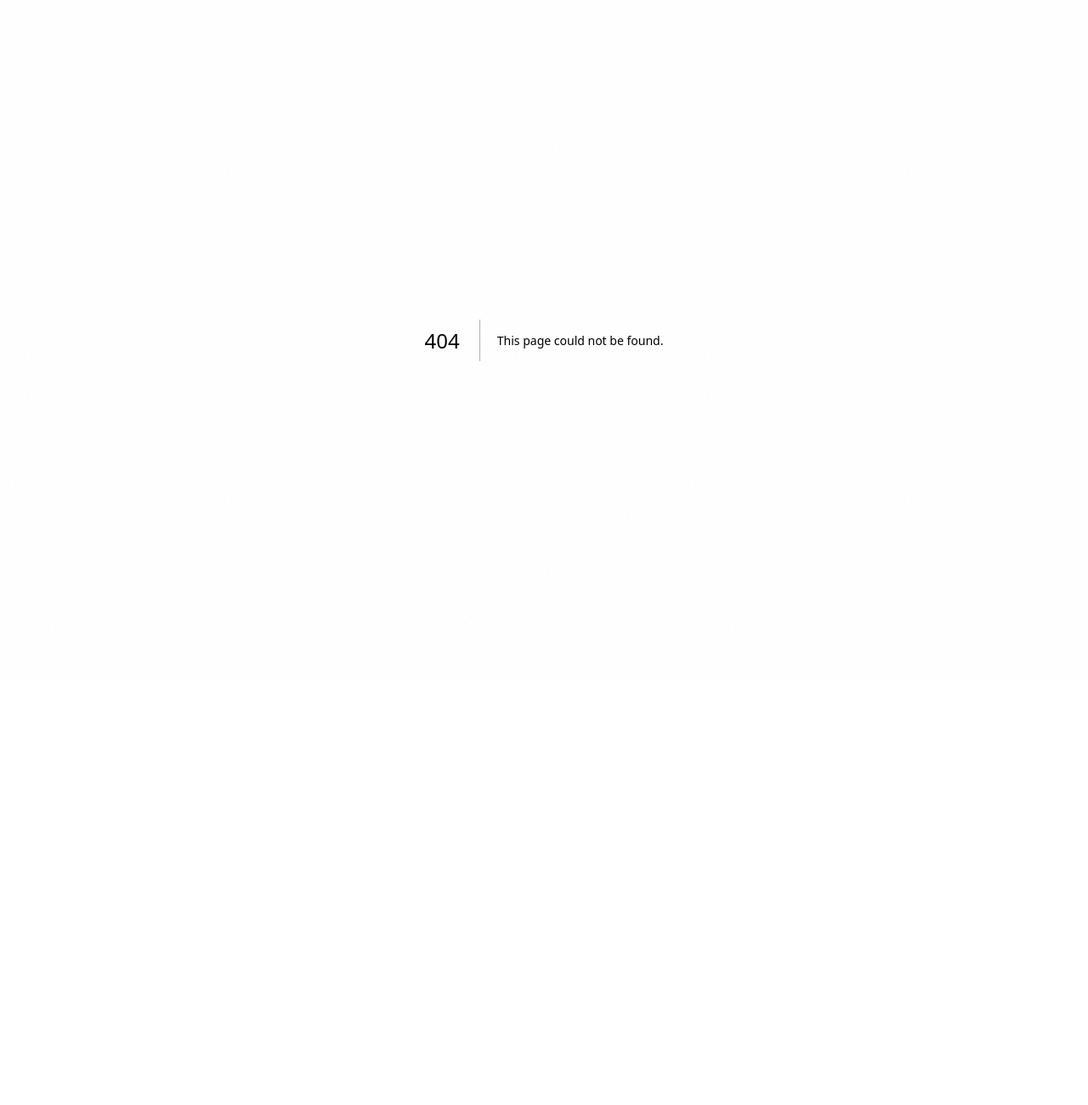
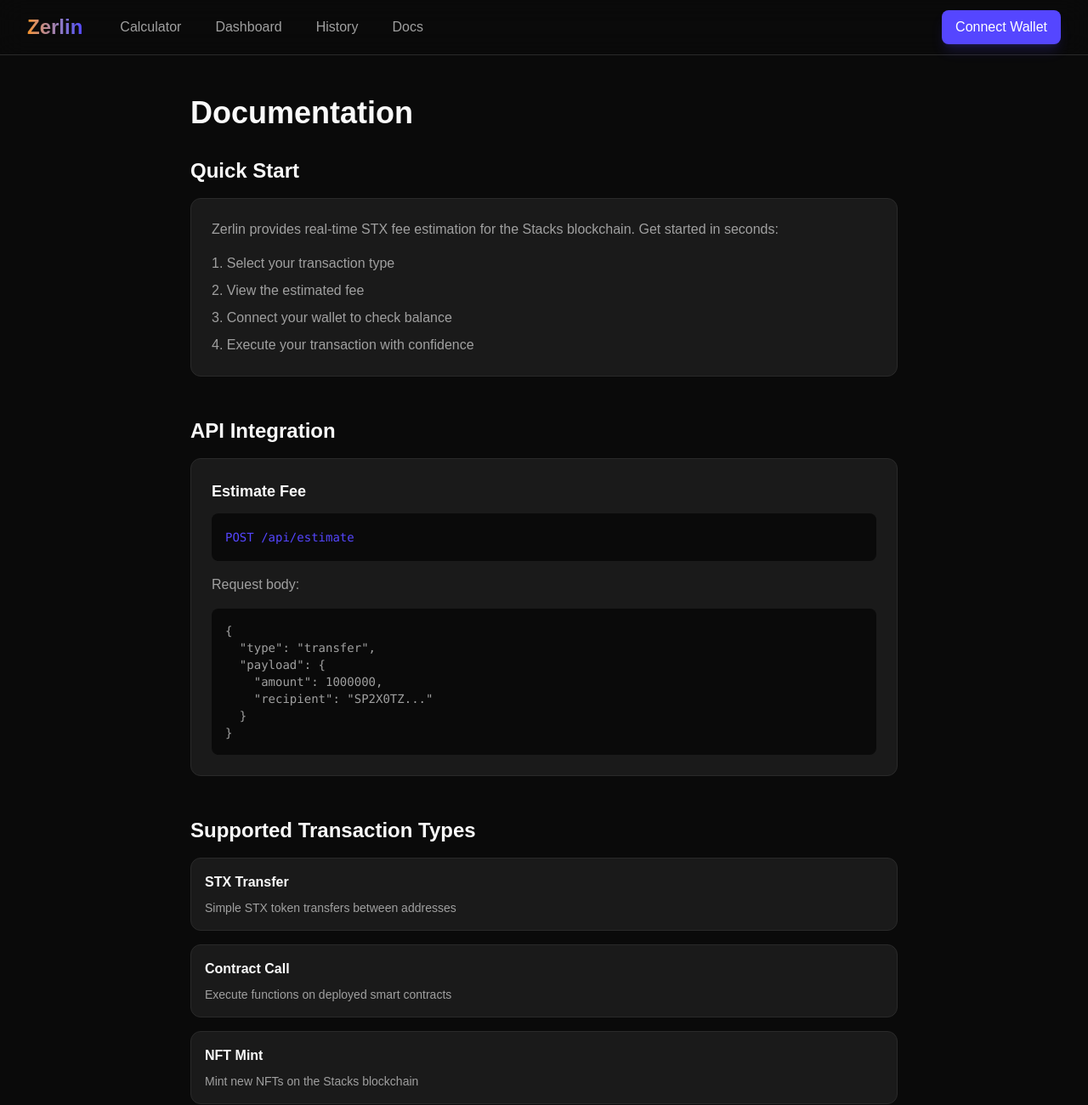
Before and after one commit to caxtonacollins/zerlin, a Next.js app in the folder frontend/: page /docs in a window 1280 px wide. Before the commit this address had no page. Shown: the top 1300 px of the page at 85% size. Before the commit the page ends 800 px from the top, so only its background shows below. Built offline with nearby package versions, Linux system fonts and the light colour scheme.

Commit message:
feat(frontend): create docs page with API documentation

```diff
--- /dev/null
+++ b/frontend/src/app/docs/page.tsx
@@ -0,0 +1,144 @@
+'use client';
+
+import React from 'react';
+import { Navigation, Footer } from '@/components/organisms';
+
+export default function DocsPage() {
+  return (
+    <div className="min-h-screen flex flex-col bg-bg-primary">
+      <Navigation />
+
+      <main className="flex-1 w-full">
+        <div className="max-w-4xl mx-auto px-4 sm:px-6 lg:px-8 py-12">
+          <h1 className="text-4xl font-bold text-text-primary mb-8">Documentation</h1>
+
+          {/* Quick Start */}
+          <section className="mb-12">
+            <h2 className="text-2xl font-bold text-text-primary mb-4">Quick Start</h2>
+            <div className="p-6 rounded-xl bg-bg-secondary border border-bg-tertiary">
+              <p className="text-text-secondary mb-4">
+                Zerlin provides real-time STX fee estimation for the Stacks blockchain.
+                Get started in seconds:
+              </p>
+              <ol className="list-decimal list-inside space-y-2 text-text-secondary">
+                <li>Select your transaction type</li>
+                <li>View the estimated fee</li>
+                <li>Connect your wallet to check balance</li>
+                <li>Execute your transaction with confidence</li>
+              </ol>
+            </div>
+          </section>
+
+          {/* API Integration */}
+          <section className="mb-12">
+            <h2 className="text-2xl font-bold text-text-primary mb-4">API Integration</h2>
+            <div className="p-6 rounded-xl bg-bg-secondary border border-bg-tertiary">
+              <h3 className="text-lg font-semibold text-text-primary mb-3">Estimate Fee</h3>
+              <div className="bg-bg-primary p-4 rounded-lg mb-4 overflow-x-auto">
+                <code className="text-sm text-secondary">
+                  POST /api/estimate
+                </code>
+              </div>
+              <p className="text-text-secondary mb-4">Request body:</p>
+              <div className="bg-bg-primary p-4 rounded-lg overflow-x-auto">
+                <pre className="text-sm text-text-secondary">
+{`{
+  "type": "transfer",
+  "payload": {
+    "amount": 1000000,
+    "recipient": "SP2X0TZ..."
+  }
+}`}
+                </pre>
+              </div>
+            </div>
+          </section>
+
+          {/* Transaction Types */}
+          <section className="mb-12">
+            <h2 className="text-2xl font-bold text-text-primary mb-4">Supported Transaction Types</h2>
+            <div className="space-y-4">
+              <div className="p-4 rounded-xl bg-bg-secondary border border-bg-tertiary">
+                <h3 className="font-semibold text-text-primary mb-2">STX Transfer</h3>
+                <p className="text-sm text-text-secondary">
+                  Simple STX token transfers between addresses
+                </p>
+              </div>
+              <div className="p-4 rounded-xl bg-bg-secondary border border-bg-tertiary">
+                <h3 className="font-semibold text-text-primary mb-2">Contract Call</h3>
+                <p className="text-sm text-text-secondary">
+                  Execute functions on deployed smart contracts
+                </p>
+              </div>
+              <div className="p-4 rounded-xl bg-bg-secondary border border-bg-tertiary">
+                <h3 className="font-semibold text-text-primary mb-2">NFT Mint</h3>
+                <p className="text-sm text-text-secondary">
+                  Mint new NFTs on the Stacks blockchain
+                </p>
+              </div>
+              <div className="p-4 rounded-xl bg-bg-secondary border border-bg-tertiary">
+                <h3 className="font-semibold text-text-primary mb-2">Token Swap</h3>
+                <p className="text-sm text-text-secondary">
+                  Swap tokens on DEXs like ALEX, Bitflow, or Velar
+                </p>
+              </div>
+            </div>
+          </section>
+
+          {/* Smart Contracts */}
+          <section className="mb-12">
+            <h2 className="text-2xl font-bold text-text-primary mb-4">Smart Contracts</h2>
+            <div className="p-6 rounded-xl bg-bg-secondary border border-bg-tertiary">
+              <p className="text-text-secondary mb-4">
+                Zerlin uses on-chain smart contracts to store canonical fee data:
+              </p>
+              <ul className="space-y-2 text-text-secondary">
+                <li>• <span className="text-text-primary font-mono text-sm">fee-oracle-v1</span> - Stores current fee rates</li>
+                <li>• <span className="text-text-primary font-mono text-sm">tx-templates-v1</span> - Pre-calculated gas costs</li>
+                <li>• <span className="text-text-primary font-mono text-sm">smart-alerts-v1</span> - User alert system</li>
+              </ul>
+            </div>
+          </section>
+
+          {/* Support */}
+          <section>
+            <h2 className="text-2xl font-bold text-text-primary mb-4">Need Help?</h2>
+            <div className="p-6 rounded-xl bg-bg-secondary border border-bg-tertiary">
+              <p className="text-text-secondary mb-4">
+                Get support through our community channels:
+              </p>
+              <div className="flex flex-wrap gap-4">
+                <a
+                  href="https://github.com/zerlin-io/zerlin"
+                  target="_blank"
+                  rel="noopener noreferrer"
+                  className="px-4 py-2 rounded-lg bg-bg-tertiary text-text-primary hover:bg-bg-primary transition-colors"
+                >
+                  GitHub
+                </a>
+                <a
+                  href="https://discord.gg/zerlin"
+                  target="_blank"
+                  rel="noopener noreferrer"
+                  className="px-4 py-2 rounded-lg bg-bg-tertiary text-text-primary hover:bg-bg-primary transition-colors"
+                >
+                  Discord
+                </a>
+                <a
+                  href="https://twitter.com/zerlin_io"
+                  target="_blank"
+                  rel="noopener noreferrer"
+                  className="px-4 py-2 rounded-lg bg-bg-tertiary text-text-primary hover:bg-bg-primary transition-colors"
+                >
+                  Twitter
+                </a>
+              </div>
+            </div>
+          </section>
+        </div>
+      </main>
+
+      <Footer />
+    </div>
+  );
+}
```
